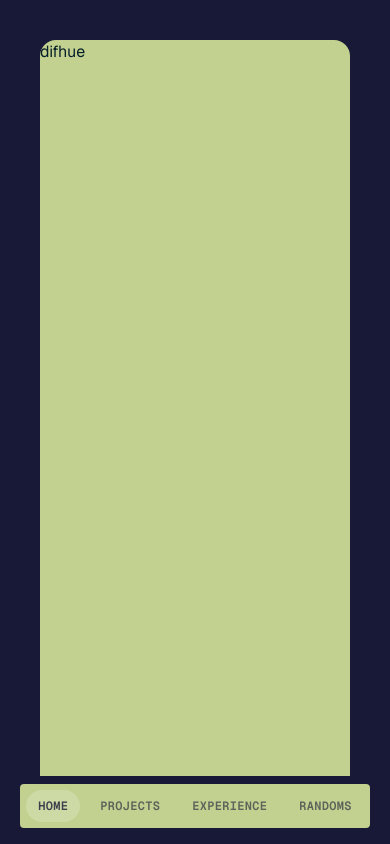
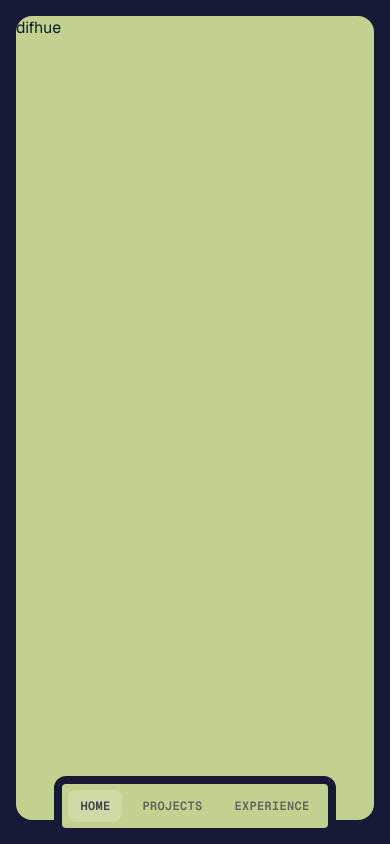
Before and after one commit to ankitzm/portfolio, a Next.js app: page / in a window 390 px wide. Built offline with nearby package versions, Linux system fonts and the light colour scheme.

Commit message:
Update layout padding for improved spacing and comment out unused NavBar item; adjust NavBar active background styling for better visual consistency.

```diff
--- a/app/components/NavBar.tsx
+++ b/app/components/NavBar.tsx
@@ -7,7 +7,7 @@ const navItems = [
   { href: "/", label: "Home" },
   { href: "/projects", label: "Projects" },
   { href: "/experience", label: "Experience" },
-  { href: "/randoms", label: "Randoms" },
+  // { href: "/randoms", label: "Randoms" },
 ];
 
 export default function NavBar() {
@@ -55,7 +55,7 @@ export default function NavBar() {
               {/* Active background */}
               {isActive && (
                 <div
-                  className="absolute inset-0 bg-white/20 rounded-4xl sm:rounded-2xl transition-all duration-300 ease-out"
+                  className="absolute inset-0 bg-white/20 rounded-b-lg md:rounded-2xl transition-all duration-300 ease-out"
                 />
               )}
               {/* Hover background */}
--- a/app/layout.tsx
+++ b/app/layout.tsx
@@ -28,7 +28,7 @@ export default function RootLayout({
       <body
         className={`${geistSans.variable} ${geistMono.variable} antialiased bg-background-base h-screen overflow-hidden`}
       >
-        <div className="h-screen p-10 m-0">
+        <div className="h-screen p-4 pb-6 md:p-10 m-0">
           <div className="bg-background h-full rounded-2xl overflow-y-auto">
           {children}
           </div>
```
